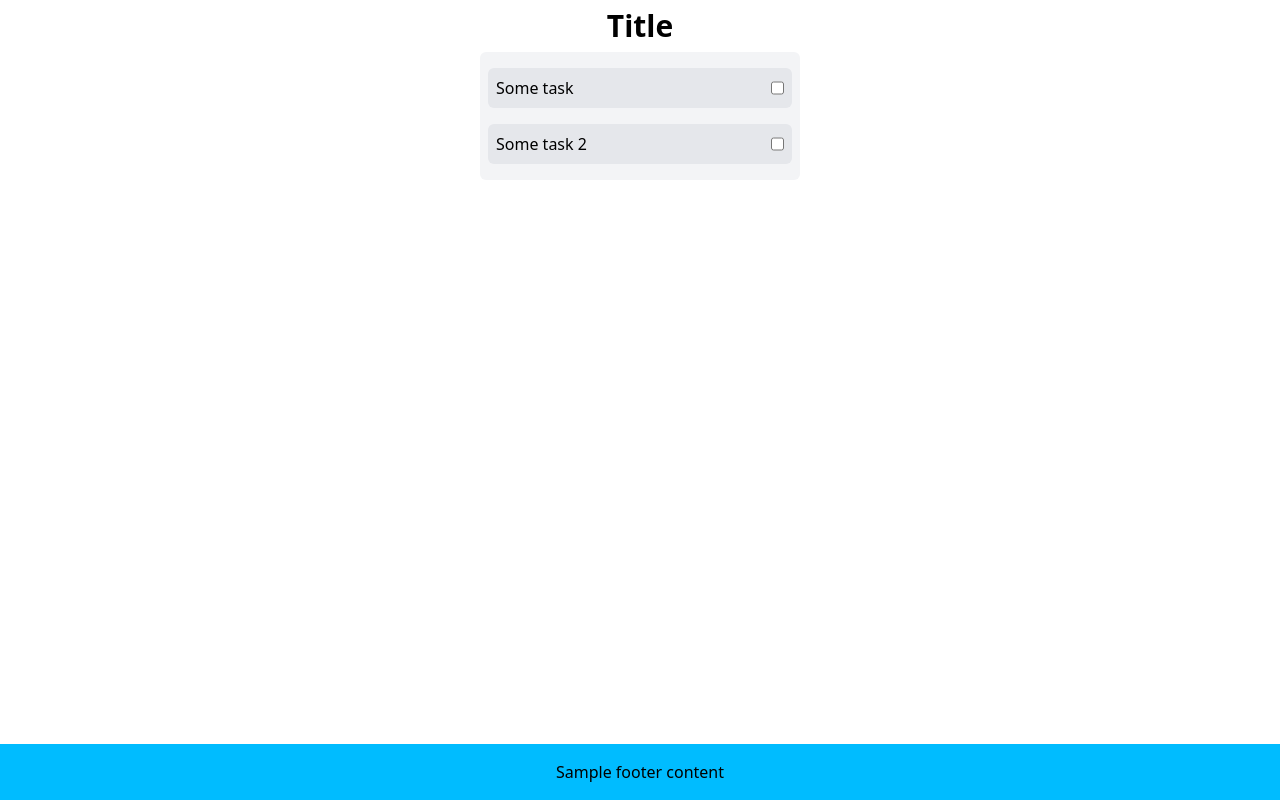
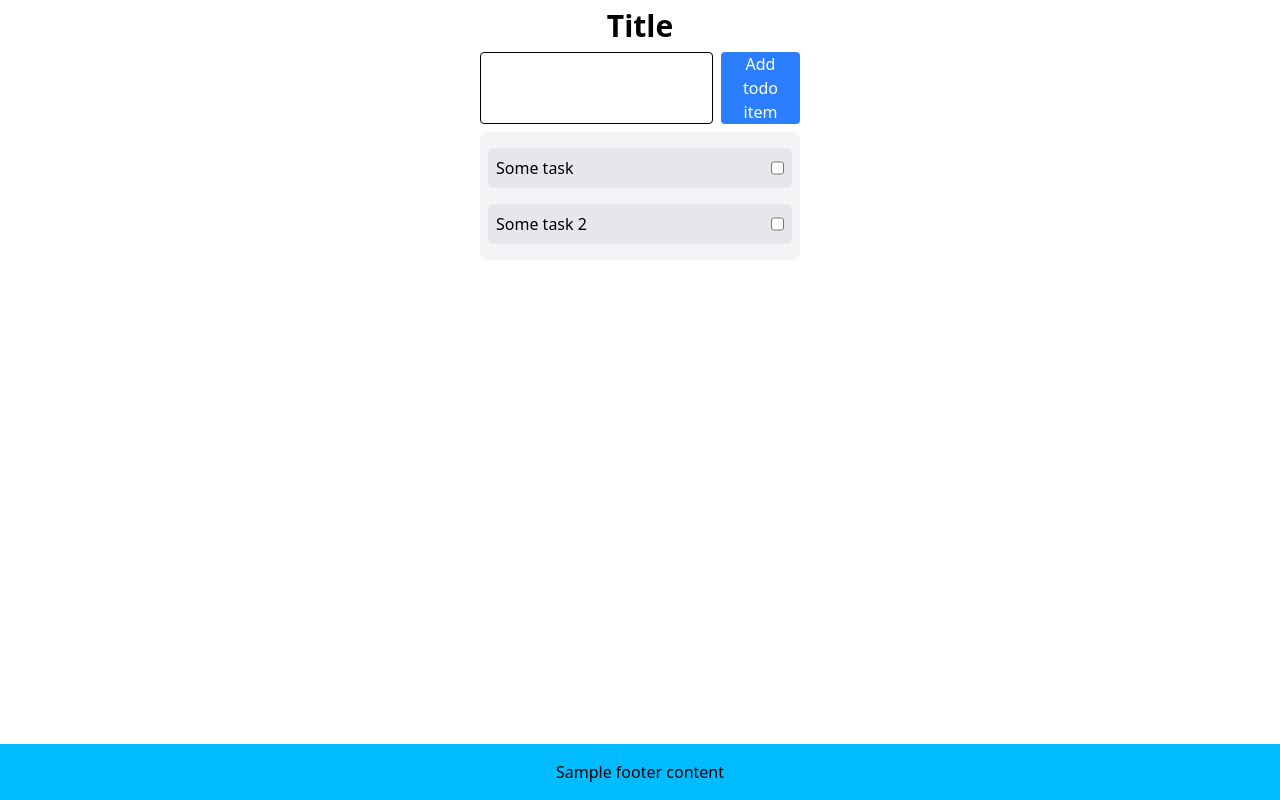
Before and after one commit to Joan-rv/todooo, a Next.js app: page / in a window 1280 px wide. Built offline with nearby package versions, Linux system fonts and the light colour scheme.

Commit message:
Add todo functionality

```diff
--- a/components/todo-list.tsx
+++ b/components/todo-list.tsx
@@ -7,15 +7,29 @@ export default function TodoList() {
     const [todos, setTodos] = useState([
         { id: 1, title: "Some task", finished: false },
         { id: 2, title: "Some task 2", finished: false },
-    ])
+    ]);
+
+    const [newTodo, setNewTodo] = useState("");
+
+    function handleClick() {
+        if (!newTodo.trim()) return;
+        setTodos([...todos, { id: Date.now() + Math.random(), title: newTodo, finished: false }]);
+        setNewTodo("");
+    }
 
     return (
-        <ul className="bg-gray-100 w-3/12 py-2 rounded-md flex flex-col items-stretch">
+        <div className="flex-col flex flex-1 w-3/12 items-stretch">
+            <div className="flex mb-2">
+                <input type="text" value={newTodo} onChange={(e) => setNewTodo(e.target.value)} className="flex-1 border rounded" />
+                <button onClick={handleClick} className="ml-2 rounded bg-blue-500 text-white px-2 hover:bg-blue-600 transition" >Add todo item</button>
+            </div>
+            <ul className="bg-gray-100 py-2 rounded-md flex flex-col items-stretch">
                 {todos.map((todo) => (
                     <li key={todo.id}>
                         <TodoItem {...todo} />
                     </li>
                 ))}
             </ul>
+        </div>
     );
 }
```
Lines whose indentation alone changed are shown as unchanged.
